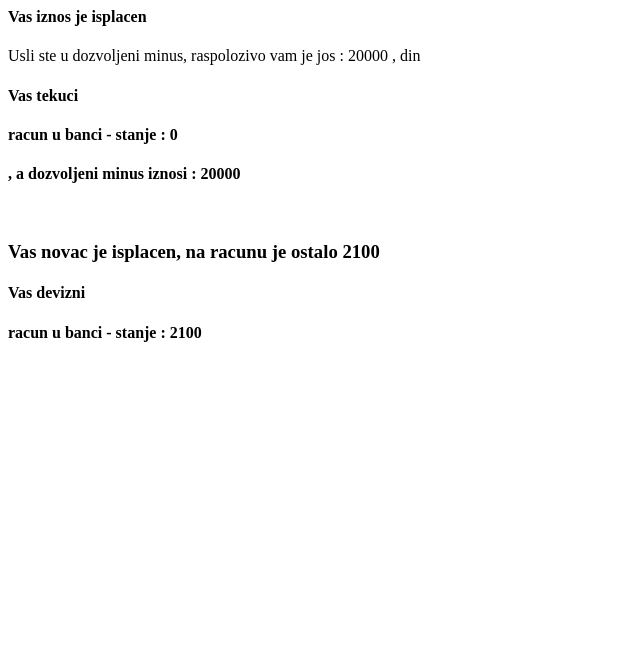
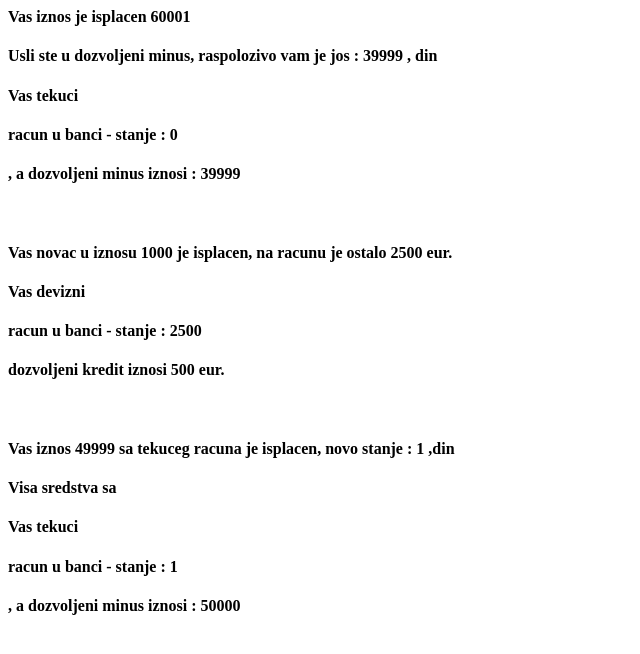
Before and after one commit to UrosTatomir/oop, a PHP site: page / in a window 1280 px wide. Shown: the top 654 px of the page, without its empty margins (0-640 px from the left). Run offline with PHP 8.4, Linux system fonts and the light colour scheme.

Commit message:
update  visa

```diff
--- a/cas8b/devizni.php
+++ b/cas8b/devizni.php
@@ -1,17 +1,37 @@
 <?php
 class Devizni extends Banka{
+    protected $kredit;
+
+    public function setKredit($minus){
+        $this->kredit=$minus;
+    }
 
     public function isplataDevizni($iznos){
-        if($iznos<=$this->stanje){
-            $this->stanje-=$iznos;
-            echo"<h3>Vas novac je isplacen, na racunu je ostalo $this->stanje</h3>";
+
+        $stanjekredit=$this->stanje+$this->kredit;
+
+        if($iznos<=$stanjekredit){
+
+                if($iznos>$this->stanje){
+
+                 $zaduzenje=$iznos-$this->stanje;// oduzimamo trazeni iznos od pocetnog stanja;
+                 $this->kredit-=$zaduzenje;
+                 $this->stanje=0;
+
+                 echo"<h4>Vas devizni racun u iznosu $iznos je isplacen</h4>";
+                 echo"<h4>Aktivirali ste kredit, raspolozivo vam je jos $this->kredit eur.</h4>";
+                }else{
+                $this->stanje-=$iznos;
+                echo "<h4>Vas novac u iznosu $iznos je isplacen, na racunu je ostalo $this->stanje eur.</h4>";
+                }
+
         }else{
             echo"<h4>Nemate dovoljno sredstava na racunu</h4>";
         }
     }
 
     public function __toString(){
-        return "<h4>Vas devizni </h4>".parent::__toString();
+        return "<h4>Vas devizni </h4>".parent::__toString()."<h4>dozvoljeni kredit iznosi $this->kredit eur.</h4>";
     }
 }
 ?>
--- a/cas8b/index.php
+++ b/cas8b/index.php
@@ -2,12 +2,13 @@
 require 'banka.php';
 require 'tekuci.php';
 require 'devizni.php';
+require 'visa.php';
 //tekuci racun-----
 $tekuci=new Tekuci();
 $tekuci->setUplata(60000);
 $tekuci->setLimit(40000);
 //tekuci isplata
-$tekuci->isplataTekuci(80000);
+$tekuci->isplataTekuci(60001);
 echo $tekuci;
 
 echo'<br>';
@@ -16,6 +17,15 @@ echo'<br>';
 
 $dev=new Devizni();
 $dev->setUplata(3500);
-$dev->isplataDevizni(1400);
+$dev->setKredit(500);
+$dev->isplataDevizni(1000);
 echo $dev;
+
+//-visa kartica
+echo'<br>';
+$visa=new Visa();
+$visa->setUplata(50000);
+$visa->setLimit(50000);
+$visa->isplataTekuci(49999);
+echo $visa;
 ?>
--- a/cas8b/tekuci.php
+++ b/cas8b/tekuci.php
@@ -20,11 +20,11 @@ class Tekuci extends Banka{
                 //$this->limit=$this->limit-$zaduzenje; moze i ovako
                 $this->limit-=$zaduzenje;
                 $this->stanje=0; //stanje glavnice  je 0 jer je trazeno vise novca od glavnice
-            echo"<h4>Vas iznos je isplacen</h4>";
-            echo"Usli ste u dozvoljeni minus, raspolozivo vam je jos : $this->limit , din</h4>";
+                echo"<h4>Vas iznos je isplacen $iznos</h4>";
+                echo"<h4>Usli ste u dozvoljeni minus, raspolozivo vam je jos : $this->limit , din</h4>";
             }else{// mora else uprotivnom izraz nece biti vidljiv
                 $this->stanje-=$iznos; //oduzimamo sredstva od glavnice
-                echo "<h4>Vas iznos sa tekuceg racuna je isplacen, novo stanje :$this->stanje ,din</h4>";
+                echo "<h4>Vas iznos $iznos sa tekuceg racuna je isplacen, novo stanje : $this->stanje ,din</h4>";
             }
 
        }else{
--- /dev/null
+++ b/cas8b/visa.php
@@ -0,0 +1,8 @@
+<?php
+class Visa extends Tekuci{
+
+ public function __toString(){
+     return"<h4>Visa sredstva sa </h4>".parent::__toString();
+ }
+}
+?>
```
Also changed, not shown: cas8b/banka.php (line endings or trailing spaces). Lines whose indentation alone changed are shown as unchanged.
